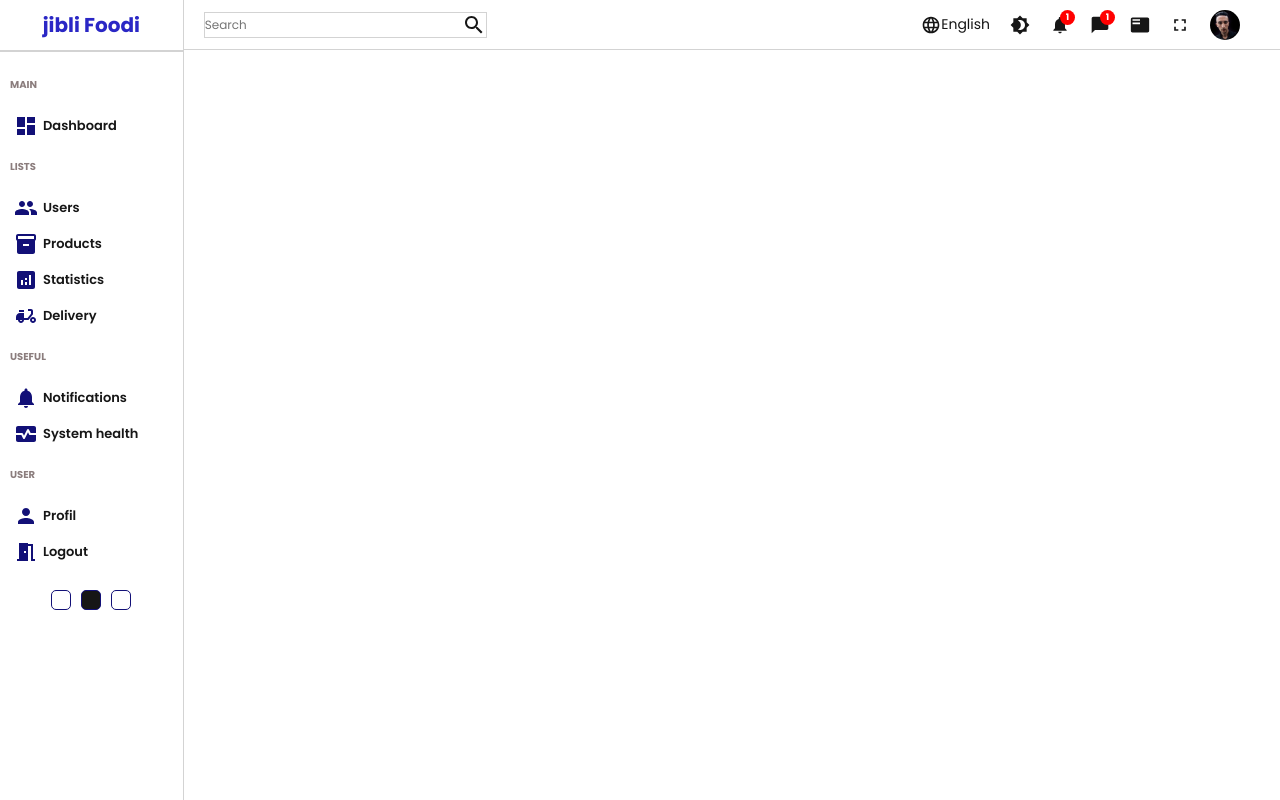
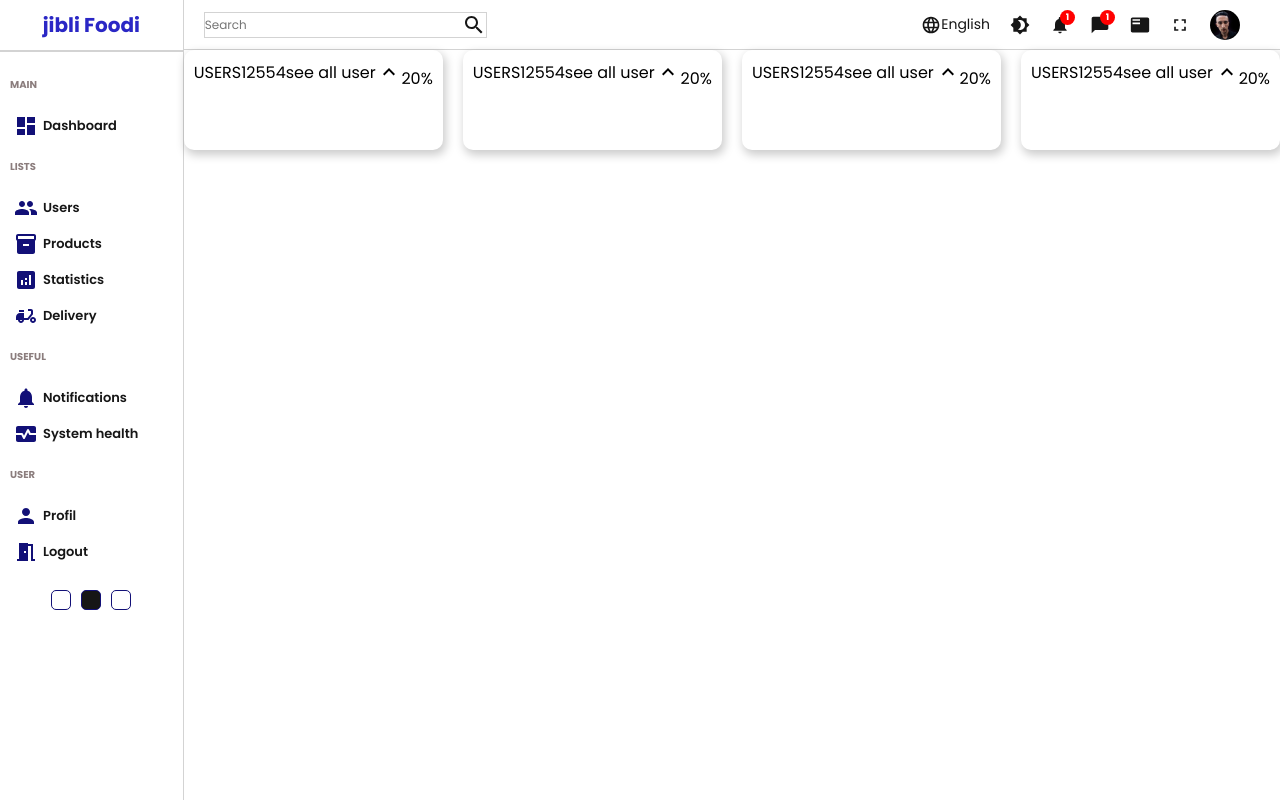
Before and after one commit to stormsidali2001/food-delivery-frontend, a Next.js app: page / in a window 1280 px wide. Built offline with nearby package versions, Linux system fonts and the light colour scheme.

Commit message:
widget component

```diff
--- a/components/Widget.tsx
+++ b/components/Widget.tsx
@@ -1,8 +1,19 @@
+import { KeyboardArrowUp } from '@mui/icons-material'
 import styles from '../styles/Widget.module.scss'
 const Widget = () => {
   return (
     <div className={styles.container}>
-
+        <div className={styles.left}>
+            <span className={styles.title}>USERS</span>
+            <span className={styles.counter}>12554</span>
+            <span className={styles.link}>see all user</span>
+        </div>
+        <div className={styles.right}>
+            <div className="percentage">
+                <KeyboardArrowUp/>
+                20%
+            </div>
+        </div>
     </div>
   )
 }
--- a/styles/Home.module.scss
+++ b/styles/Home.module.scss
@@ -2,7 +2,10 @@
   display: flex;
   .main{
     flex:6;
-
+    .widgets{
+      display: flex;
+      gap:20px;
+    }
   }
 
 }
--- a/styles/Widget.module.scss
+++ b/styles/Widget.module.scss
@@ -0,0 +1,10 @@
+.container{
+    display: flex;
+    flex:1;
+    padding: 10px;
+    justify-content: space-between;
+    box-shadow: 2px 4px 10px 1px rgba(0, 0, 0, 0.205);
+    border-radius: 10px;
+    height: 100px;
+
+}
```
